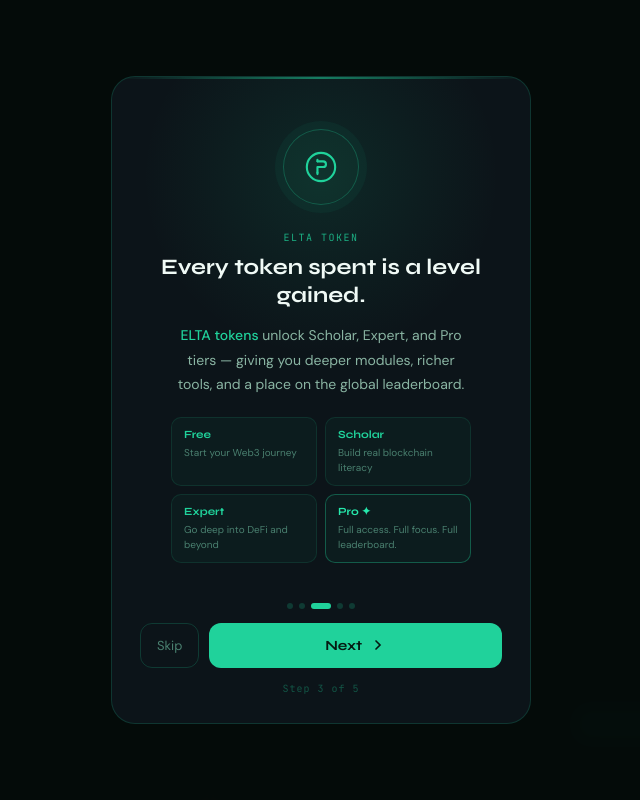
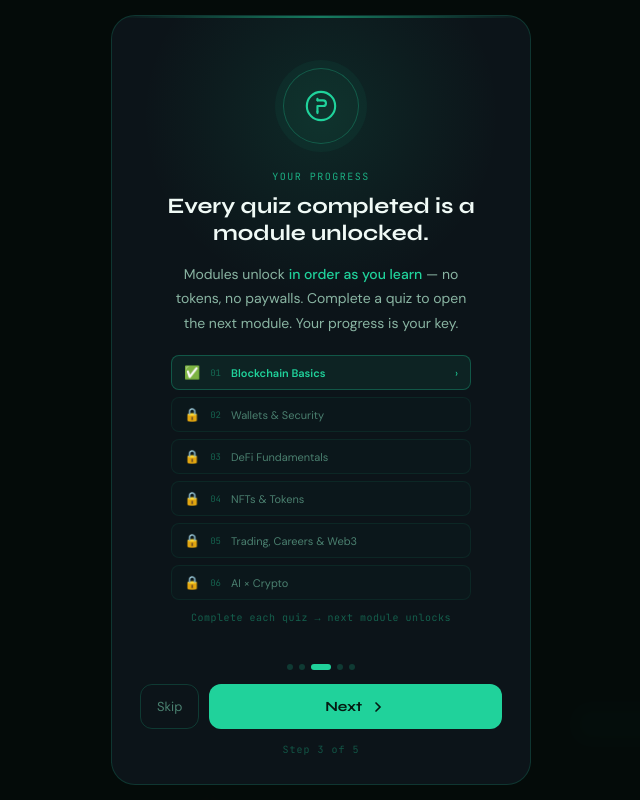
Before and after one commit to Ifeanyiuche98/Neurolearn, a React (Vite) app: page / in a window 1280 px wide. Both pictures are taken after a click on the element 647 px from the left and 542 px from the top of the page. Shown: the top 800 px of the page, without its empty margins (319-959 px from the left). Built offline with nearby package versions, Linux system fonts and the light colour scheme; no server answers; the database is empty.

Commit message:
fix: update onboarding slide 3 to reflect progress-based unlocking

```diff
--- a/src/Onboarding.tsx
+++ b/src/Onboarding.tsx
@@ -123,64 +123,75 @@ const BpmPill = () => (
   </div>
 );
 
-const TierGrid = () => (
+const ProgressUnlockGrid = () => (
   <div style={{
-    display: "grid",
-    gridTemplateColumns: "1fr 1fr",
-    gap: "8px",
+    display: "flex",
+    flexDirection: "column",
+    gap: "7px",
     marginTop: "20px",
     width: "100%",
     maxWidth: "300px",
   }}>
     {[
-      {
-        name: "Free",
-        desc: "Start your Web3 journey",
-        highlight: false,
-      },
-      {
-        name: "Scholar",
-        desc: "Build real blockchain literacy",
-        highlight: false,
-      },
-      {
-        name: "Expert",
-        desc: "Go deep into DeFi and beyond",
-        highlight: false,
-      },
-      {
-        name: "Pro ✦",
-        desc: "Full access. Full focus. Full leaderboard.",
-        highlight: true,
-      },
-    ].map((tier) => (
-      <div key={tier.name} style={{
-        background: "rgba(32, 210, 155, 0.04)",
-        border: `1px solid ${tier.highlight
-          ? "rgba(32, 210, 155, 0.35)"
-          : "rgba(32, 210, 155, 0.12)"}`,
-        borderRadius: "10px",
-        padding: "10px 12px",
-        textAlign: "left",
+      { num: "01", name: "Blockchain Basics",           unlocked: true  },
+      { num: "02", name: "Wallets & Security",           unlocked: false },
+      { num: "03", name: "DeFi Fundamentals",            unlocked: false },
+      { num: "04", name: "NFTs & Tokens",                unlocked: false },
+      { num: "05", name: "Trading, Careers & Web3",      unlocked: false },
+      { num: "06", name: "AI × Crypto",                  unlocked: false },
+    ].map((mod, i) => (
+      <div key={mod.num} style={{
+        display: "flex",
+        alignItems: "center",
+        gap: "10px",
+        background: mod.unlocked
+          ? "rgba(32, 210, 155, 0.08)"
+          : "rgba(32, 210, 155, 0.02)",
+        border: `1px solid ${mod.unlocked
+          ? "rgba(32, 210, 155, 0.30)"
+          : "rgba(32, 210, 155, 0.08)"}`,
+        borderRadius: "8px",
+        padding: "8px 12px",
       }}>
-        <div style={{
-          fontFamily: "'Syne', sans-serif",
+        {/* Lock / unlock icon */}
+        <span style={{ fontSize: "13px", flexShrink: 0 }}>
+          {mod.unlocked ? "✅" : "🔒"}
+        </span>
+        {/* Module number */}
+        <span style={{
+          fontFamily: "'JetBrains Mono', monospace",
+          fontSize: "9px",
+          color: "rgba(32, 210, 155, 0.4)",
+          flexShrink: 0,
+        }}>
+          {mod.num}
+        </span>
+        {/* Module name */}
+        <span style={{
           fontSize: "11px",
-          fontWeight: 700,
-          color: tier.highlight ? "#26e8ac" : "#20d29b",
-          marginBottom: "4px",
+          color: mod.unlocked ? "#20d29b" : "#4a8070",
+          fontWeight: mod.unlocked ? 600 : 400,
+          flex: 1,
+          textAlign: "left",
         }}>
-          {tier.name}
-        </div>
-        <div style={{
-          fontSize: "10px",
-          color: "#4a8070",
-          lineHeight: 1.5,
-        }}>
-          {tier.desc}
-        </div>
+          {mod.name}
+        </span>
+        {/* Arrow for unlocked */}
+        {mod.unlocked && (
+          <span style={{ fontSize: "11px", color: "#20d29b" }}>›</span>
+        )}
       </div>
     ))}
+    <p style={{
+      fontSize: "10px",
+      color: "rgba(32, 210, 155, 0.4)",
+      textAlign: "center",
+      marginTop: "4px",
+      fontFamily: "'JetBrains Mono', monospace",
+      letterSpacing: "0.05em",
+    }}>
+      Complete each quiz → next module unlocks
+    </p>
   </div>
 );
 
@@ -260,19 +271,20 @@ const buildSlides = (): Slide[] => [
     extra: <BpmPill />,
   },
   {
-    tag: "ELTA Token",
+    tag: "Your Progress",
     icon: <IconToken />,
-    title: "Every token spent is a level gained.",
+    title: "Every quiz completed is a module unlocked.",
     body: (
       <>
+        Modules unlock{" "}
         <strong style={{ color: "#20d29b", fontWeight: 500 }}>
-          ELTA tokens
+          in order as you learn
         </strong>{" "}
-        unlock Scholar, Expert, and Pro tiers &mdash; giving you deeper modules,
-        richer tools, and a place on the global leaderboard.
+        &mdash; no tokens, no paywalls. Complete a quiz to open the next module.
+        Your progress is your key.
       </>
     ),
-    extra: <TierGrid />,
+    extra: <ProgressUnlockGrid />,
   },
   {
     tag: "Camera Access",
```
